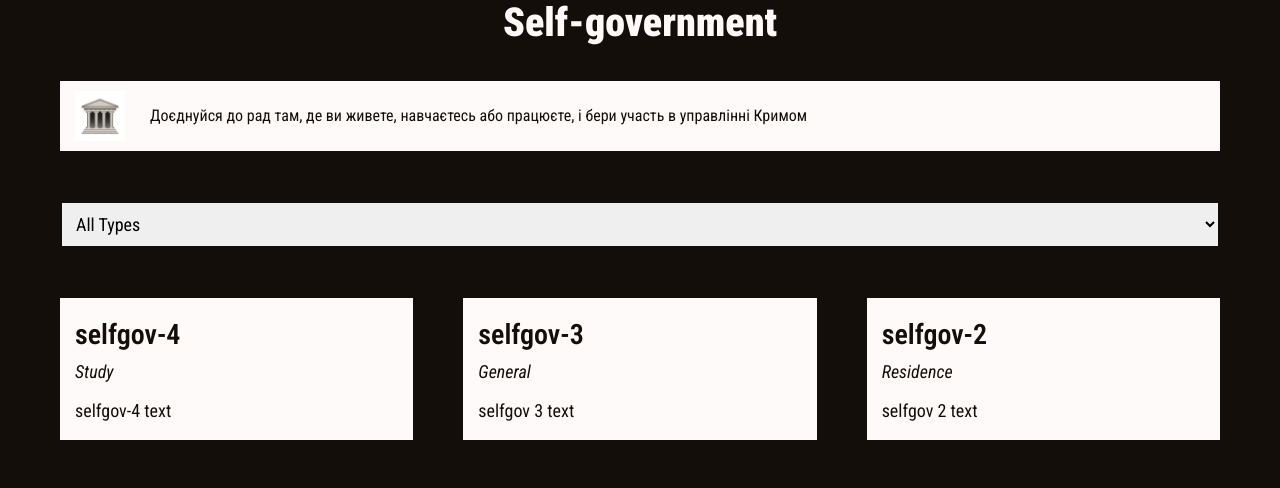
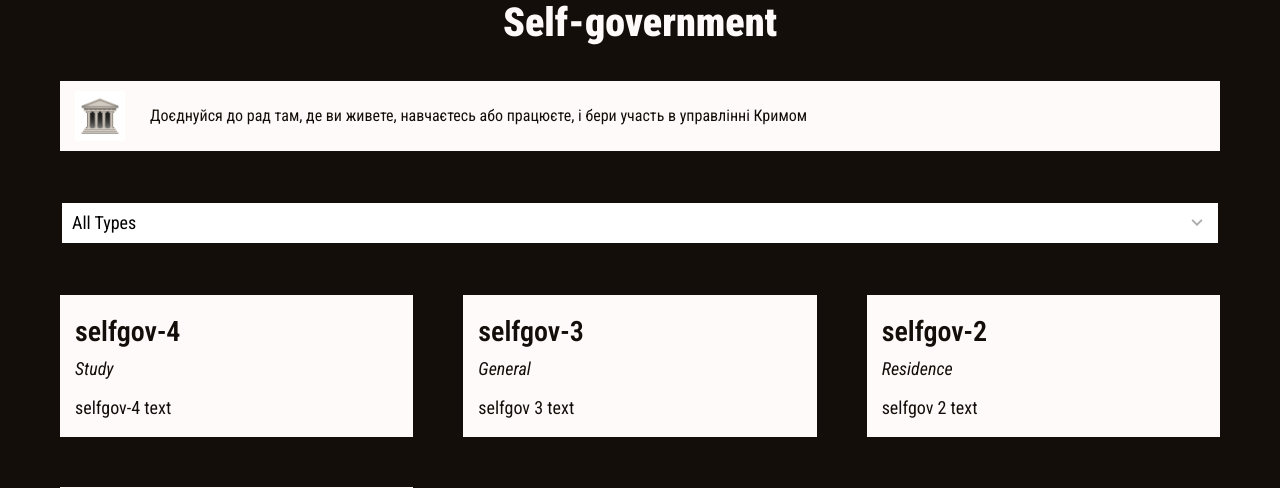
Before and after one commit to hromadianka/hromada, a Django app: page /self-gov/ in a window 1280 px wide. Shown: the part 145-633 px from the top of the page. Run offline with Django 5.2, Linux system fonts and the light colour scheme; data comes from the database, SQL or seed files in the repository; some libraries are stand-ins or nearby versions.

Commit message:
Fix arrow styles in select

```diff
--- a/selfgov/templates/selfgov_list.html
+++ b/selfgov/templates/selfgov_list.html
@@ -3,6 +3,22 @@
 {% load static %}
 
 {% block content %}
+
+<style>
+    select.form-field {
+    appearance: none;
+    -webkit-appearance: none;
+    -moz-appearance: none;
+
+    padding-right: 10px;
+
+    background-color: white;
+    background-image: url("{% static 'images/icons/arrow-down.svg' %}");
+    background-repeat: no-repeat;
+    background-position: right 10px center;
+    background-size: 22px;
+}
+</style>
 
 <div class="container">
     <h1>{% trans 'Self-government' %}</h1>
@@ -46,4 +62,6 @@
     <a class="button" style="margin-top: 20px" href="{% url 'selfgov_create' %}">{% trans 'Create a council'  %}</a>
 </div>
 
+
+
 {% endblock %}
```
Also changed, not shown: static/images/icons/arrow-down.svg (added), static/style.css (line endings or trailing spaces).
